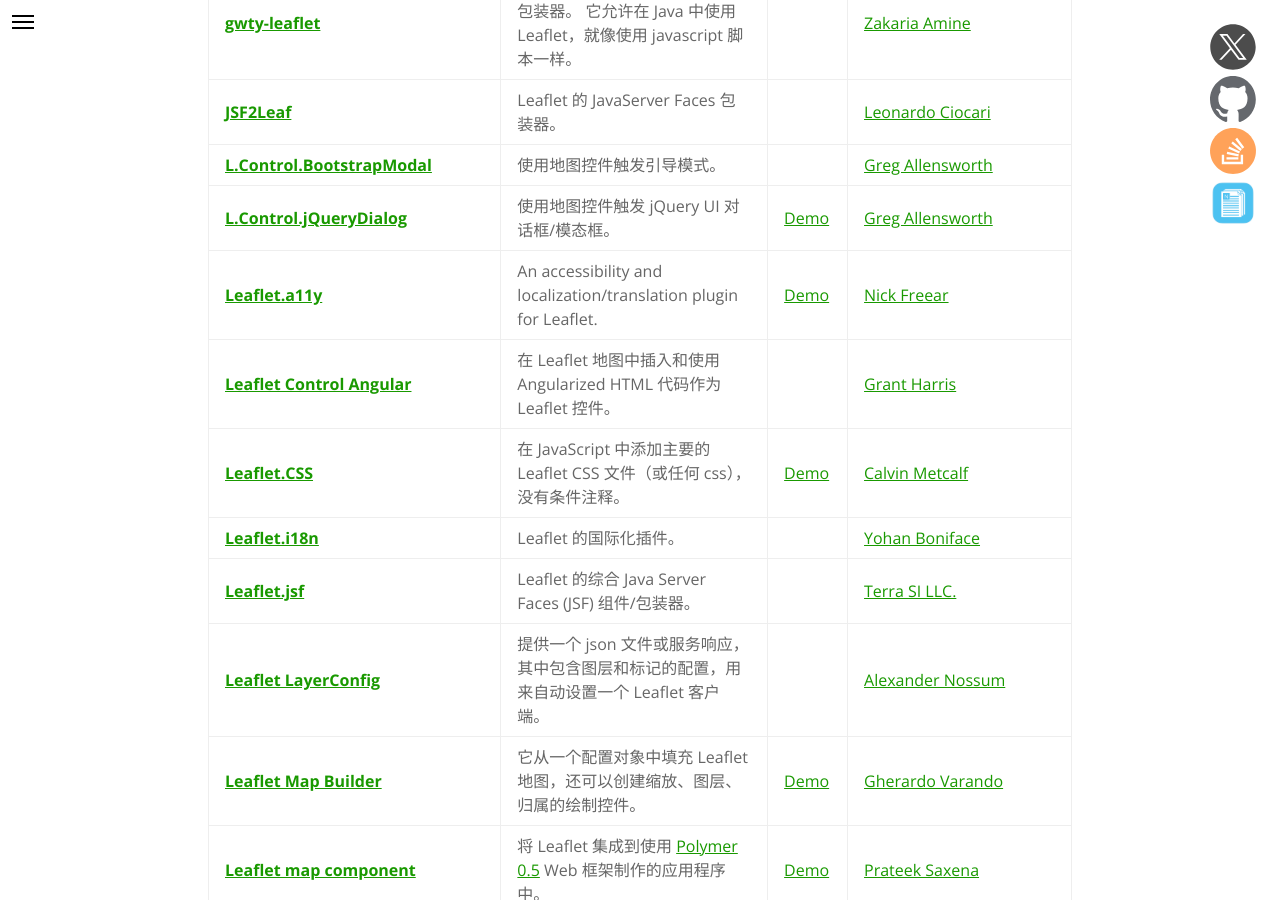
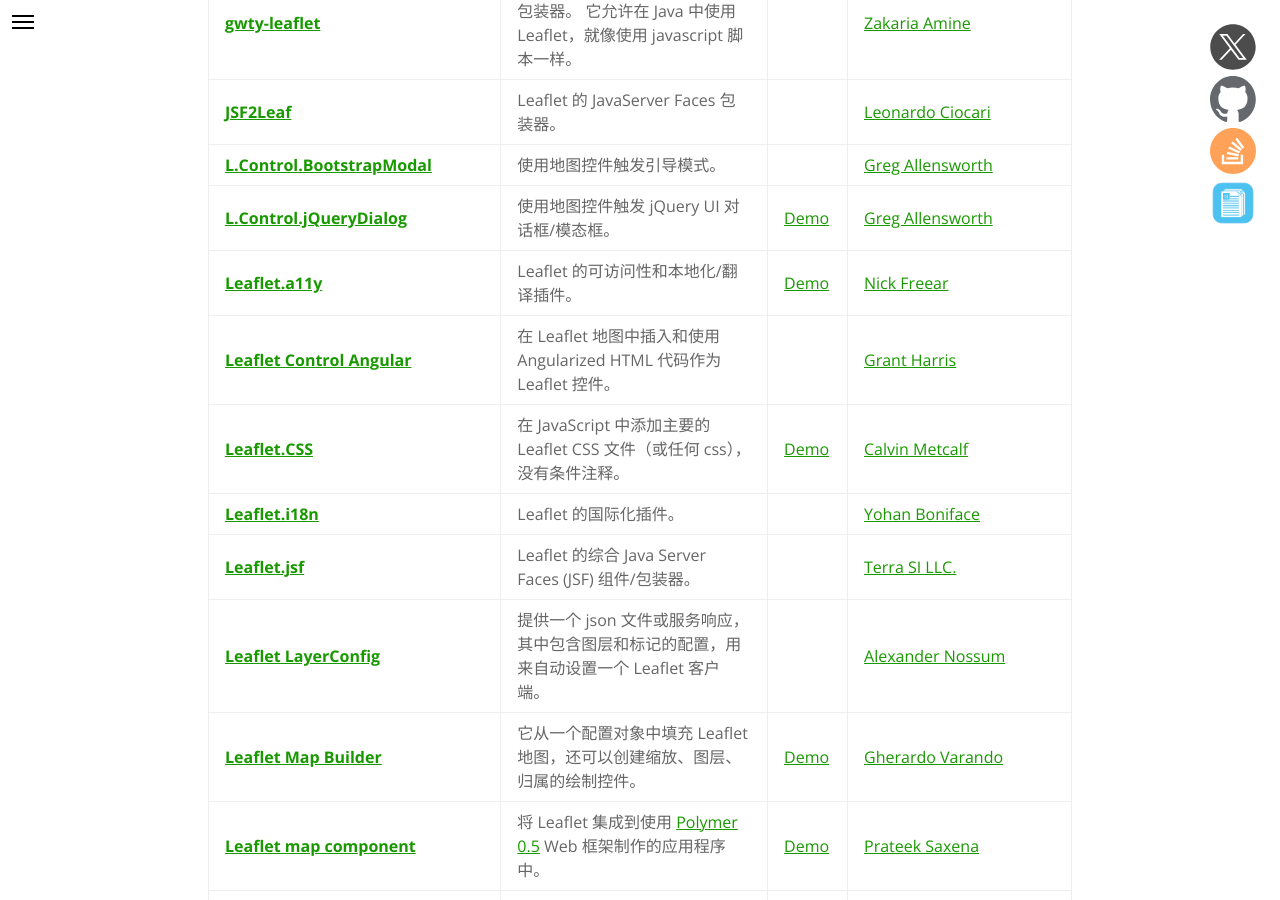
Before and after one commit to NICEXAI/leaflet_zh, a Jekyll site: the page built from plugins.md, in a window 1280 px wide and 900 px high, scrolled down 46514 px. Built offline with Jekyll 4.4.1, drawn with Linux system fonts in a browser that asks for light colours.

Commit message:
- 对 leaflet-a11y 内的文档进行翻译和校正

```diff
--- a/_plugins/frameworks-build-systems/leaflet-a11y.md
+++ b/_plugins/frameworks-build-systems/leaflet-a11y.md
@@ -9,4 +9,4 @@
 compatible-v1: true
 ---
 
-An accessibility and localization/translation plugin for Leaflet.
+Leaflet 的可访问性和本地化/翻译插件。
```
